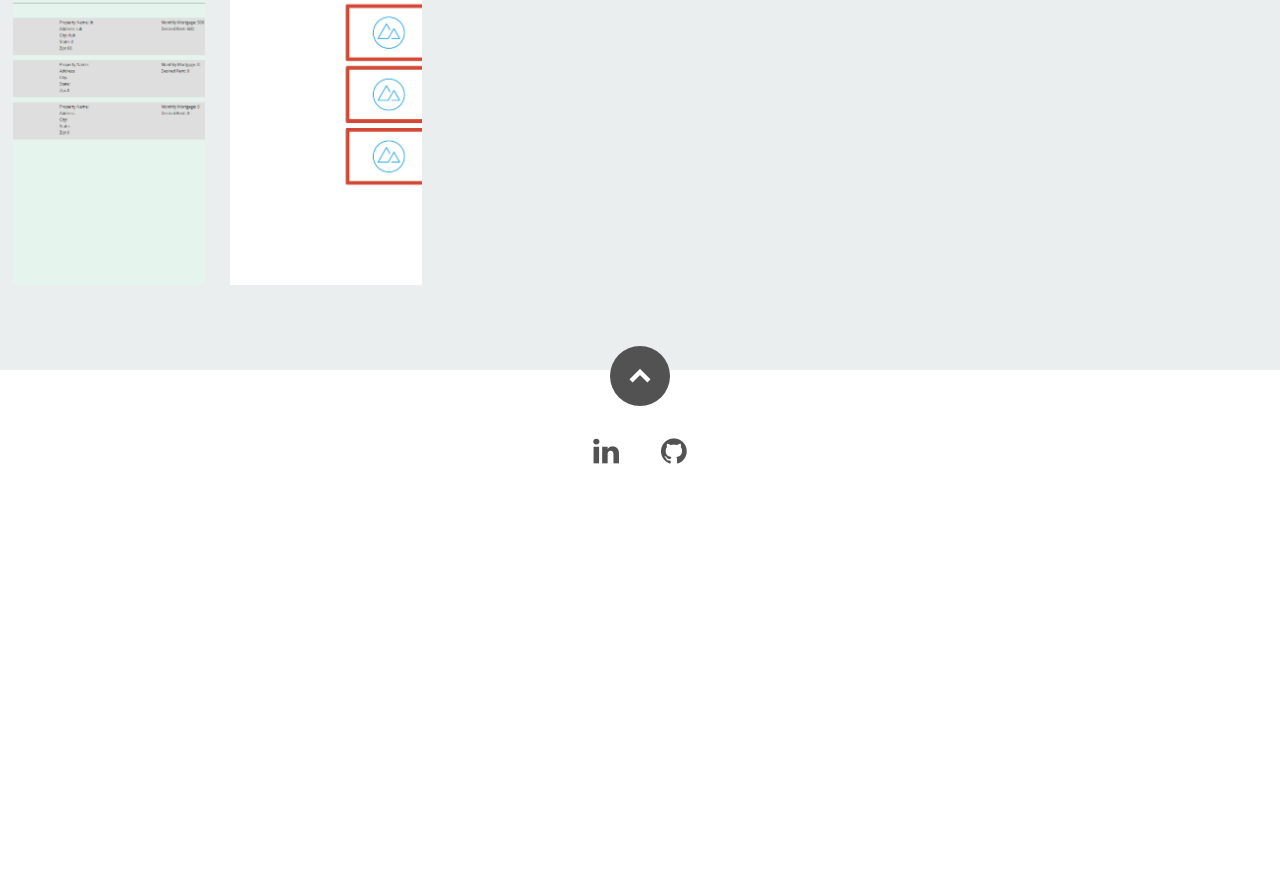
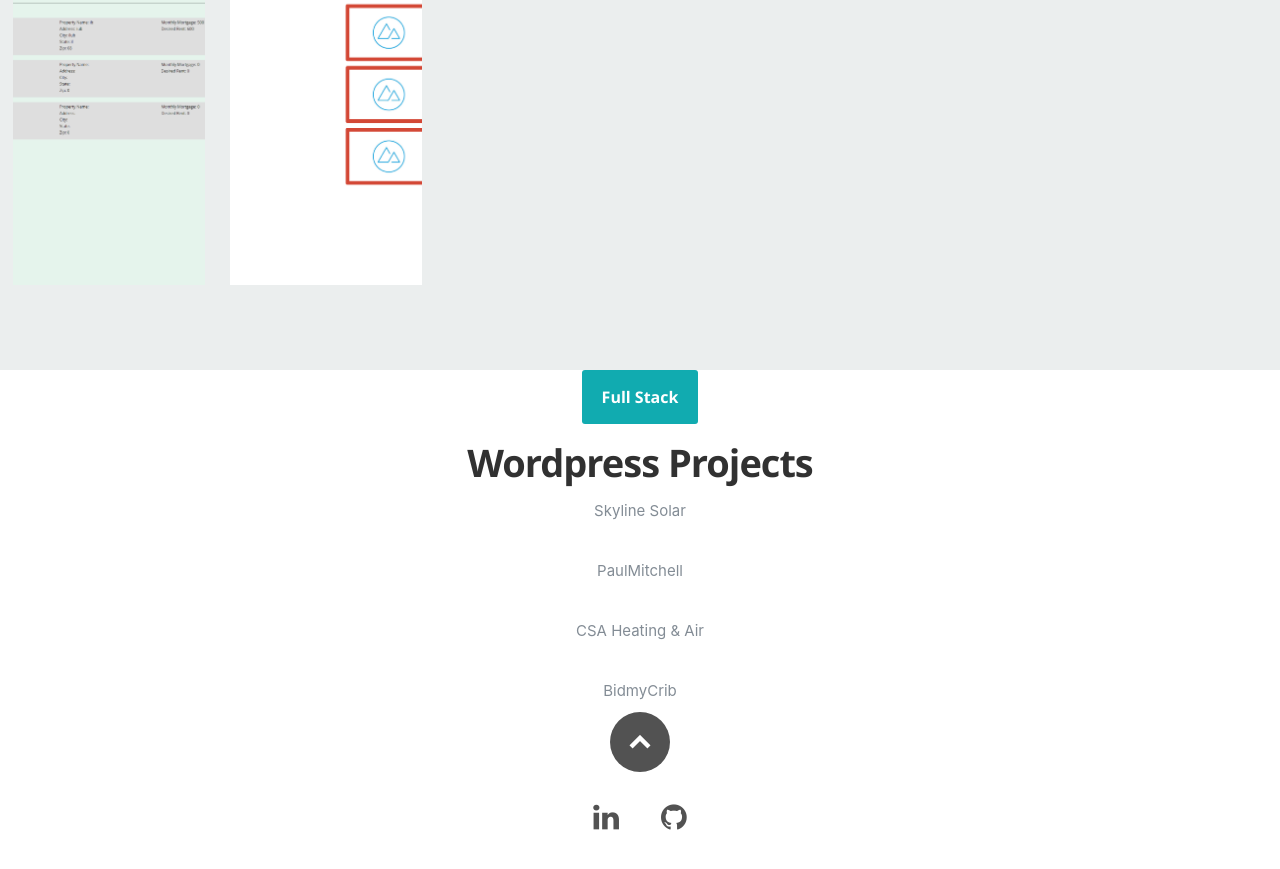
Before and after one commit to Grobarge/portfolio, a React (Create React App) app: page / in a window 1280 px wide. Shown: the part 3906-4775 px from the top of the page. Before the commit the page ends 4451 px from the top, so only its background shows below. Built offline with nearby package versions, Linux system fonts and the light colour scheme.

Commit message:
testing with different portfolio view, showing wordpress work as well

```diff
--- a/src/App.js
+++ b/src/App.js
@@ -1,10 +1,13 @@
-import React, { Component } from 'react';
-import Header from './components/Header';
-import About from './components/About';
-import Resume from './components/Resume';
-import Portfolio from './components/Portfolio';
-import Footer from './components/Footer';
-import resumeData from './resumeData';
+import React, { Component } from "react";
+import Header from "./components/Header";
+import About from "./components/About";
+import Resume from "./components/Resume";
+import Portfolio from "./components/Portfolio";
+import Footer from "./components/Footer";
+import resumeData from "./resumeData";
+import Wordpress from "./components/Wordpress";
+import Gaje from "./components/haha";
+
 class App extends Component {
   render() {
     return (
@@ -13,6 +16,7 @@ class App extends Component {
         <About resumeData={resumeData} />
         <Resume resumeData={resumeData} />
         <Portfolio resumeData={resumeData} />
+        <Wordpress />
         <Footer resumeData={resumeData} />
       </div>
     );
--- /dev/null
+++ b/src/components/Wordpress.js
@@ -0,0 +1,105 @@
+import React from "react";
+
+// Message Component
+function Message(props) {
+  if (props.isLoggedIn)
+    return (
+      <div>
+        <section id="portfolio">
+          <h1>Projects</h1>
+          <div className="cards">
+            <a
+              className="card"
+              id="dropurspot"
+              href="https://github.com/Grobarge/dropurspot"
+            ></a>
+            <a
+              className="card"
+              id="bidmycrib"
+              href="https://www.bidmycrib.com"
+            ></a>
+            <a
+              className="card"
+              id="todoapp"
+              href="https://github.com/Grobarge/react-native-todo"
+            ></a>
+            <a
+              className="card"
+              id="jamstack"
+              href="https://jamstackstore.netlify.com/"
+            ></a>
+            <a
+              className="card"
+              id="tableapp"
+              href="https://simpletableapp.netlify.com"
+            ></a>
+            <a
+              className="card"
+              id="houser"
+              href="https://github.com/Gaje-Robarge/houser"
+            ></a>
+            <a
+              className="card"
+              id="shelfie"
+              href="https://github.com/Gaje-Robarge/shelfie"
+            ></a>
+          </div>
+        </section>
+      </div>
+    );
+  else
+    return (
+      <div>
+        {" "}
+        <h1>Wordpress Projects</h1>
+        <p>Skyline Solar</p>
+        <p>PaulMitchell</p>
+        <p>CSA Heating & Air</p>
+        <p>BidmyCrib</p>
+      </div>
+    );
+}
+
+// Login Component
+function Login(props) {
+  return <button onClick={props.clickFunc}>Full Stack </button>;
+}
+
+// Logout Component
+function Logout(props) {
+  return <button onClick={props.clickFunc}>Wordpress</button>;
+}
+
+// Parent Homepage Component
+export default class Wordpress extends React.Component {
+  constructor(props) {
+    super(props);
+
+    this.state = { isLoggedIn: false };
+
+    this.ifLoginClicked = this.ifLoginClicked.bind(this);
+    this.ifLogoutClicked = this.ifLogoutClicked.bind(this);
+  }
+
+  ifLoginClicked() {
+    this.setState({ isLoggedIn: true });
+  }
+
+  ifLogoutClicked() {
+    this.setState({ isLoggedIn: false });
+  }
+
+  render() {
+    return (
+      <div>
+        {this.state.isLoggedIn ? (
+          <Logout clickFunc={this.ifLogoutClicked} />
+        ) : (
+          <Login clickFunc={this.ifLoginClicked} />
+        )}
+
+        <Message isLoggedIn={this.state.isLoggedIn} />
+      </div>
+    );
+  }
+}
--- /dev/null
+++ b/src/components/haha.js
@@ -0,0 +1,42 @@
+// import React from "react";
+
+// import Portfolio from "./Portfolio";
+
+// function selectFullStack(props) {
+//   return <button onClick={props.clickFunc}>Full Stack</button>;
+// }
+
+// function selectWordpress(props) {
+//   return <button onClick={props.clickFunc}>Wordpress</button>;
+// }
+
+// export default class Gaje extends React.Compponent {
+//   constructor(props) {
+//     super(props);
+
+//     this.state = { fullStackSelected: true };
+
+//     this.ifFullStackSelected = this.ifFullStackSelected.bind(this);
+//     this.ifWordpressSelected = this.ifWordpressSelected.bind(this);
+//   }
+
+//   ifWordpressSelected() {
+//     this.setState({ fullStackSelected: false });
+//   }
+
+//   ifFullStackSelected() {
+//     this.setState({ fullStackSelected: true });
+//   }
+
+//   render() {
+//     return (
+//       <div>
+//         {this.state.fullStackSelected ? (
+//           <selectFullStack clickFunc={this.ifFullStackSelected} />
+//         ) : (
+//           <selectWordpress clickFunc={this.ifWordpressSelected} />
+//         )}
+//       </div>
+//     );
+//   }
+// }
```
Also changed, not shown: src/App.css (+0 -20 lines).
